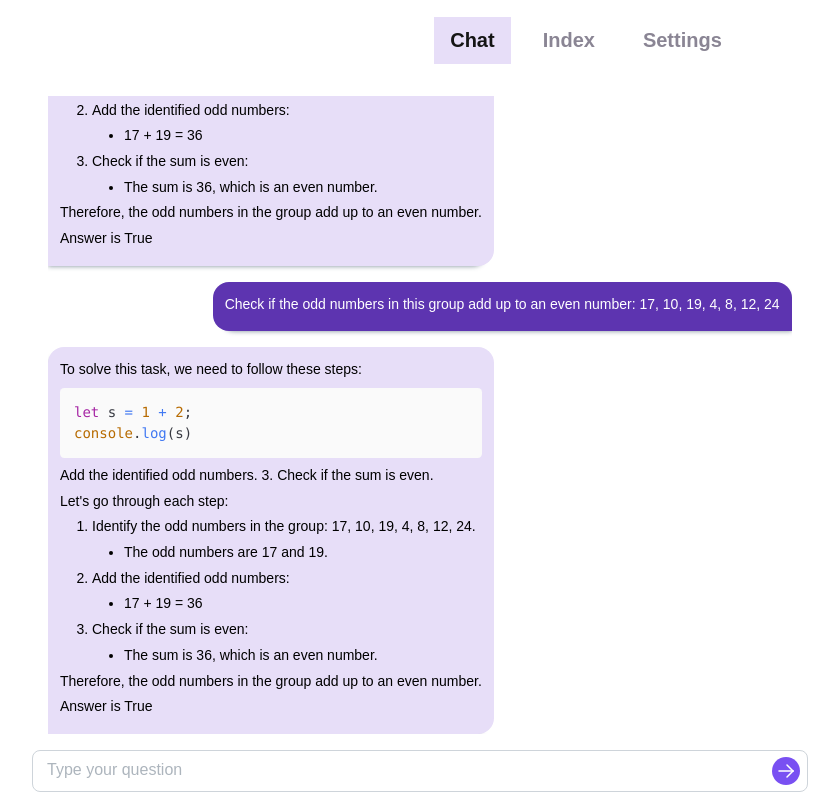
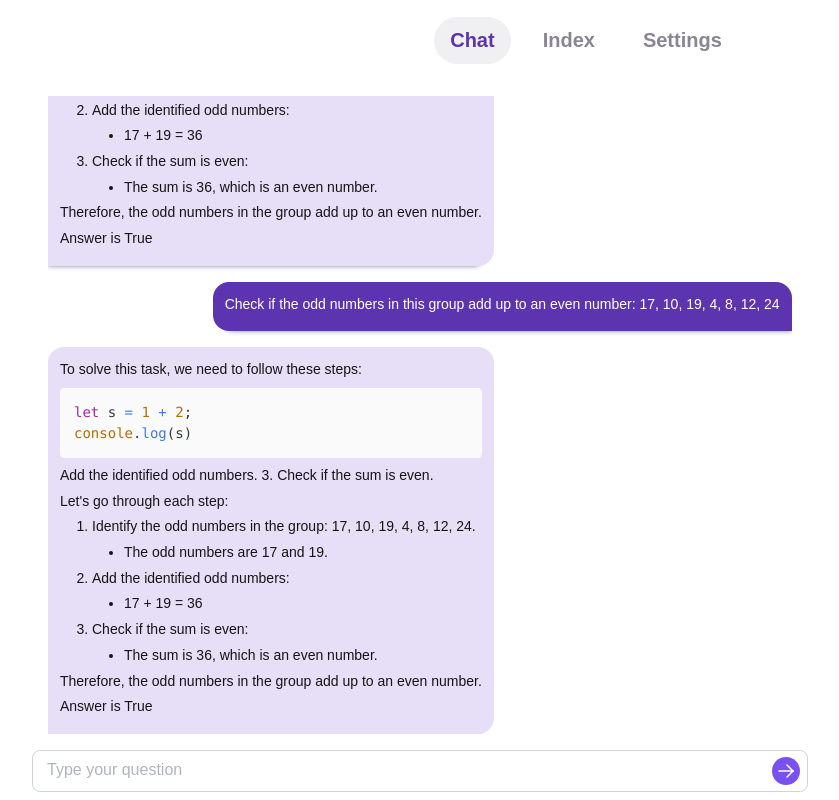
Before and after one commit to Daniil-Solo/RAG-On-Obsidian, a React (Vite) app in the folder frontend/: page / in a window 1280 px wide. In both pictures the pointer is over the link "Chat". Shown: the whole page, without its empty margins (54-893 px from the left). Built offline with nearby package versions, Linux system fonts and the light colour scheme.

Commit message:
prepare to dark theme

```diff
--- a/frontend/src/components/message/index.css
+++ b/frontend/src/components/message/index.css
@@ -12,6 +12,7 @@
 .assistant-message{
     border-bottom-left-radius: 0;
     align-self: flex-start;
+    color: var(--dark);
     background-color: var(--light-violet);
     -webkit-box-shadow: -5px 5px 5px -5px rgba(34, 60, 80, 0.6);
     -moz-box-shadow: -5px 5px 5px -5px rgba(34, 60, 80, 0.6);
--- a/frontend/src/layouts/basic-layout/index.css
+++ b/frontend/src/layouts/basic-layout/index.css
@@ -6,10 +6,11 @@
     font-size: 20px;
 }
 .navbar__link:hover{
-    background-color: var(--light-violet);
-    color: var(--dark);
+    background-color: var(--light);
+    color: var(--dark-violet);
     transition: background-color 0.7s;
     cursor: pointer;
+    border-radius: 24px;
 }
 .navbar__link.active{
     color: var(--violet);
--- a/frontend/src/layouts/basic-layout/index.tsx
+++ b/frontend/src/layouts/basic-layout/index.tsx
@@ -26,7 +26,7 @@ const BasicLayout = (props: BasicLayoutProps) => {
     return (
         <Container fluid={false} size="lg">
             <div style={{height: "100vh"}}>
-                <Group h={"10%"} component={"nav"} justify="center">
+                <Group h={"10%"} component={"nav"} justify="center" style={{position: "relative"}}>
                     {
                         LINKS.map(element => (
                             <NavLink key={element.title} className={"navbar__link"} to={element.url} end>
```
